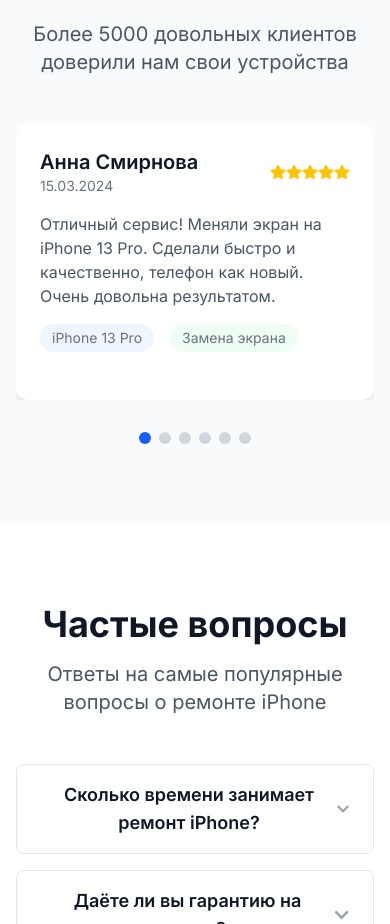
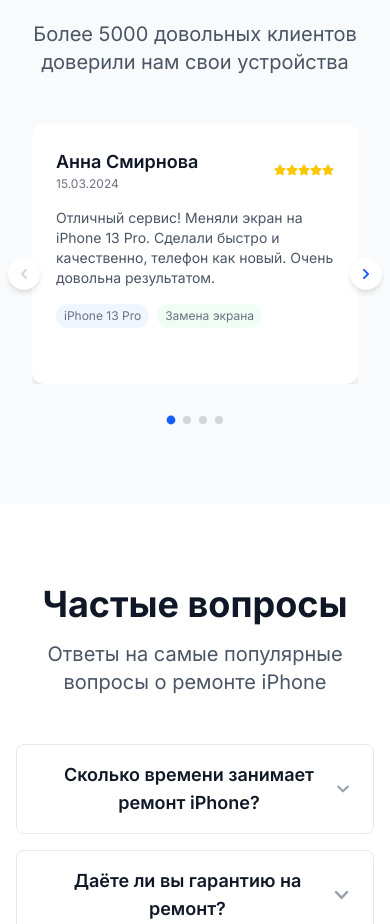
Before and after one commit to burkovmu/iskill-service, a Next.js app: page / in a window 390 px wide. Shown: the part 5612-6536 px from the top of the page. Built offline with nearby package versions, Linux system fonts and the light colour scheme.

Commit message:
Fix: Улучшено отображение блока с отзывами

```diff
--- a/src/components/Reviews.tsx
+++ b/src/components/Reviews.tsx
@@ -57,7 +57,8 @@ const reviews = [
 
 export default function Reviews() {
   const [currentIndex, setCurrentIndex] = useState(0);
-  const maxIndex = Math.max(0, reviews.length - 3);
+  const maxVisibleItems = 3; // Количество видимых элементов на десктопе
+  const maxIndex = Math.max(0, reviews.length - maxVisibleItems);
   const containerRef = useRef<HTMLDivElement>(null);
 
   const nextSlide = () => {
@@ -66,6 +67,20 @@ export default function Reviews() {
 
   const prevSlide = () => {
     setCurrentIndex(prev => Math.max(prev - 1, 0));
+  };
+
+  // Определяем количество видимых элементов в зависимости от ширины экрана
+  const getVisibleItems = () => {
+    // На мобильных устройствах показываем по одному отзыву
+    if (typeof window !== 'undefined' && window.innerWidth < 768) {
+      return 1;
+    }
+    // На планшетах показываем по два отзыва
+    if (typeof window !== 'undefined' && window.innerWidth < 1024) {
+      return 2;
+    }
+    // На десктопе показываем по три отзыва
+    return maxVisibleItems;
   };
 
   return (
@@ -78,29 +93,31 @@ export default function Reviews() {
           Более 5000 довольных клиентов доверили нам свои устройства
         </p>
 
-        <div className="relative">
+        <div className="relative px-4 md:px-10">
           {/* Кнопки навигации */}
-          <div className="absolute top-1/2 -left-4 -translate-y-1/2 z-10 hidden md:block">
+          <div className="absolute top-1/2 -left-2 md:left-0 -translate-y-1/2 z-10">
             <button
               onClick={prevSlide}
               disabled={currentIndex === 0}
-              className={`w-10 h-10 rounded-full flex items-center justify-center shadow-md bg-white ${
+              className={`w-8 h-8 md:w-10 md:h-10 rounded-full flex items-center justify-center shadow-md bg-white ${
                 currentIndex === 0 ? 'text-gray-300 cursor-not-allowed' : 'text-blue-600 hover:bg-blue-50'
               }`}
+              aria-label="Предыдущий отзыв"
             >
-              <FaChevronLeft />
+              <FaChevronLeft className="w-3 h-3 md:w-4 md:h-4" />
             </button>
           </div>
 
-          <div className="absolute top-1/2 -right-4 -translate-y-1/2 z-10 hidden md:block">
+          <div className="absolute top-1/2 -right-2 md:right-0 -translate-y-1/2 z-10">
             <button
               onClick={nextSlide}
               disabled={currentIndex === maxIndex}
-              className={`w-10 h-10 rounded-full flex items-center justify-center shadow-md bg-white ${
+              className={`w-8 h-8 md:w-10 md:h-10 rounded-full flex items-center justify-center shadow-md bg-white ${
                 currentIndex === maxIndex ? 'text-gray-300 cursor-not-allowed' : 'text-blue-600 hover:bg-blue-50'
               }`}
+              aria-label="Следующий отзыв"
             >
-              <FaChevronRight />
+              <FaChevronRight className="w-3 h-3 md:w-4 md:h-4" />
             </button>
           </div>
 
@@ -108,43 +125,51 @@ export default function Reviews() {
           <div className="overflow-hidden">
             <motion.div
               ref={containerRef}
-              className="flex gap-8"
-              animate={{ x: `-${currentIndex * 33.33}%` }}
+              className="flex gap-4 md:gap-6 lg:gap-8"
+              animate={{
+                x: typeof window !== 'undefined'
+                  ? window.innerWidth < 768
+                    ? `-${currentIndex * 100}%`
+                    : window.innerWidth < 1024
+                      ? `-${currentIndex * 50}%`
+                      : `-${currentIndex * (100/3)}%`
+                  : `-${currentIndex * (100/3)}%`
+              }}
               transition={{ duration: 0.5, ease: "easeInOut" }}
             >
               {reviews.map((review, index) => (
                 <motion.div
                   key={index}
-                  className="bg-white p-6 rounded-xl shadow-lg hover:shadow-xl transition-shadow min-w-[100%] md:min-w-[calc(33.33%-1rem)]"
+                  className="flex-shrink-0 w-full md:w-[calc(50%-12px)] lg:w-[calc(33.333%-16px)] bg-white p-6 rounded-xl shadow-lg hover:shadow-xl transition-shadow"
                   initial={{ opacity: 0, y: 20 }}
                   whileInView={{ opacity: 1, y: 0 }}
-                  transition={{ duration: 0.5, delay: index * 0.1 }}
-                  viewport={{ once: true }}
+                  transition={{ duration: 0.5, delay: Math.min(index * 0.1, 0.3) }}
+                  viewport={{ once: true, margin: "-100px" }}
                 >
                   <div className="flex items-center justify-between mb-4">
                     <div>
-                      <h3 className="text-xl font-semibold text-gray-900">
+                      <h3 className="text-lg md:text-xl font-semibold text-gray-900">
                         {review.name}
                       </h3>
-                      <p className="text-gray-500 text-sm">{review.date}</p>
+                      <p className="text-gray-500 text-xs md:text-sm">{review.date}</p>
                     </div>
                     <div className="flex text-yellow-400">
                       {[...Array(review.rating)].map((_, i) => (
-                        <FaStar key={i} />
+                        <FaStar key={i} className="w-3 h-3 md:w-4 md:h-4" />
                       ))}
                       {[...Array(5 - review.rating)].map((_, i) => (
-                        <FaStar key={i + review.rating} className="text-gray-200" />
+                        <FaStar key={i + review.rating} className="w-3 h-3 md:w-4 md:h-4 text-gray-200" />
                       ))}
                     </div>
                   </div>
 
-                  <p className="text-gray-600 mb-4">{review.text}</p>
+                  <p className="text-sm md:text-base text-gray-600 mb-4">{review.text}</p>
 
-                  <div className="flex items-center space-x-4 text-sm text-gray-500">
-                    <span className="px-3 py-1 bg-blue-50 rounded-full">
+                  <div className="flex flex-wrap gap-2 items-center text-xs md:text-sm text-gray-500">
+                    <span className="px-2 py-1 bg-blue-50 rounded-full">
                       {review.device}
                     </span>
-                    <span className="px-3 py-1 bg-green-50 rounded-full">
+                    <span className="px-2 py-1 bg-green-50 rounded-full">
                       {review.service}
                     </span>
                   </div>
@@ -153,15 +178,16 @@ export default function Reviews() {
             </motion.div>
           </div>
 
-          {/* Индикаторы для мобильной версии */}
-          <div className="flex justify-center mt-8 space-x-2 md:hidden">
-            {Array.from({ length: reviews.length }).map((_, index) => (
+          {/* Индикаторы */}
+          <div className="flex justify-center mt-8 space-x-2">
+            {Array.from({ length: maxIndex + 1 }).map((_, index) => (
               <button
                 key={index}
                 onClick={() => setCurrentIndex(index)}
-                className={`w-3 h-3 rounded-full ${
-                  currentIndex === index ? 'bg-blue-600' : 'bg-gray-300'
+                className={`w-2 h-2 md:w-3 md:h-3 rounded-full transition-all ${
+                  currentIndex === index ? 'bg-blue-600 scale-110' : 'bg-gray-300'
                 }`}
+                aria-label={`Перейти к отзыву ${index + 1}`}
               />
             ))}
           </div>
```
